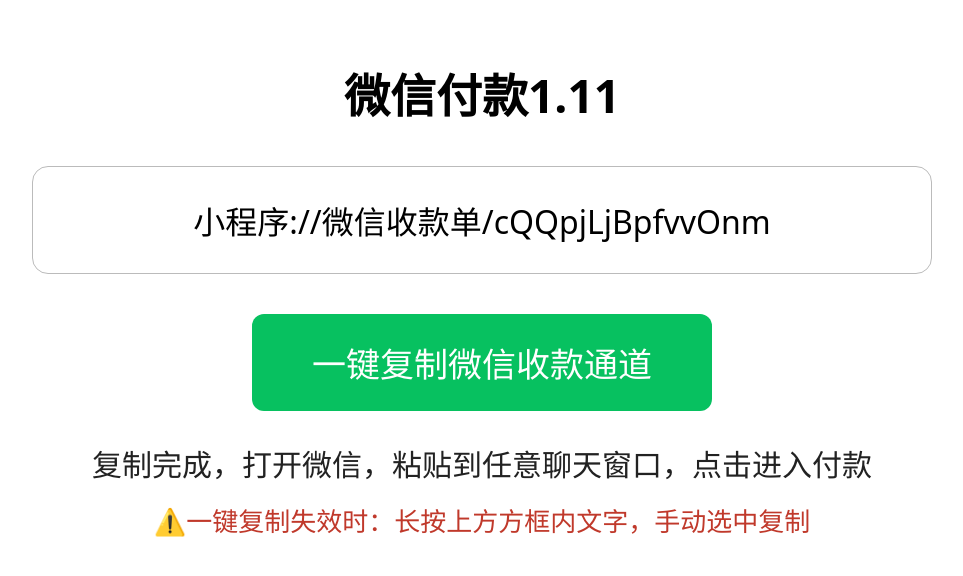
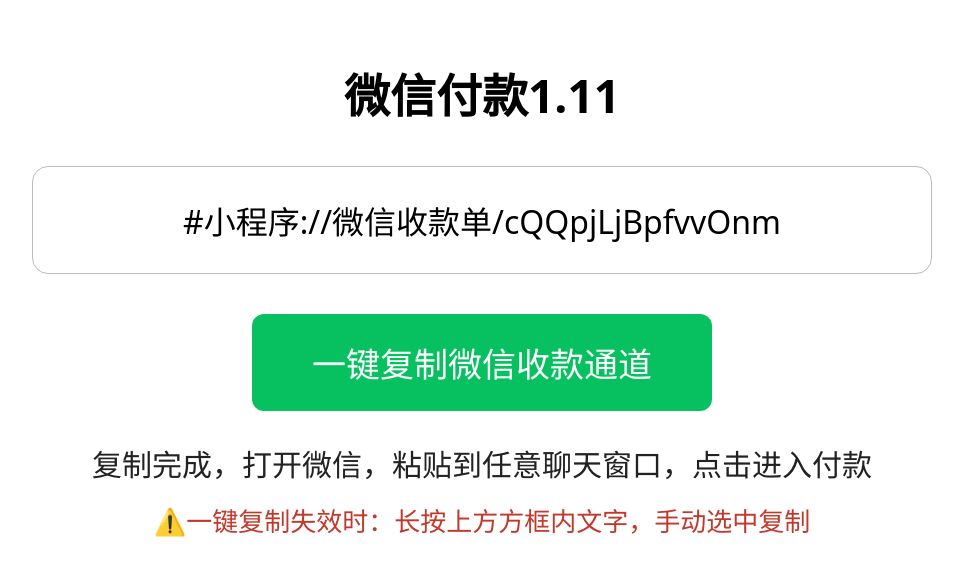
Before and after one commit to zhushengsi/toutuo-pay, a plain HTML site: page index.html in a window 1280 px wide. Shown: the whole page, without its empty margins (158-1121 px from the left). Drawn offline with Linux system fonts and the light colour scheme.

Commit message:
Add '#' prefix to payment link in index.html

```diff
--- a/index.html
+++ b/index.html
@@ -48,7 +48,7 @@
 <body>
 <div class="box">
     <h2>微信付款1.11</h2>
-    <div class="text-box" id="payText">小程序://微信收款单/cQQpjLjBpfvvOnm</div>
+    <div class="text-box" id="payText">#小程序://微信收款单/cQQpjLjBpfvvOnm</div>
     <button id="copyBtn">一键复制微信收款通道</button>
     <p class="tips">复制完成，打开微信，粘贴到任意聊天窗口，点击进入付款</p>
     <p class="warn-tip">⚠️一键复制失效时：长按上方方框内文字，手动选中复制</p>
@@ -58,7 +58,7 @@
 <input id="tempInput">
 
 <script>
-const textContent = "小程序://微信收款单/cQQpjLjBpfvvOnm";
+const textContent = "#小程序://微信收款单/cQQpjLjBpfvvOnm";
 const btn = document.getElementById('copyBtn');
 const tempInput = document.getElementById('tempInput');
 
```
